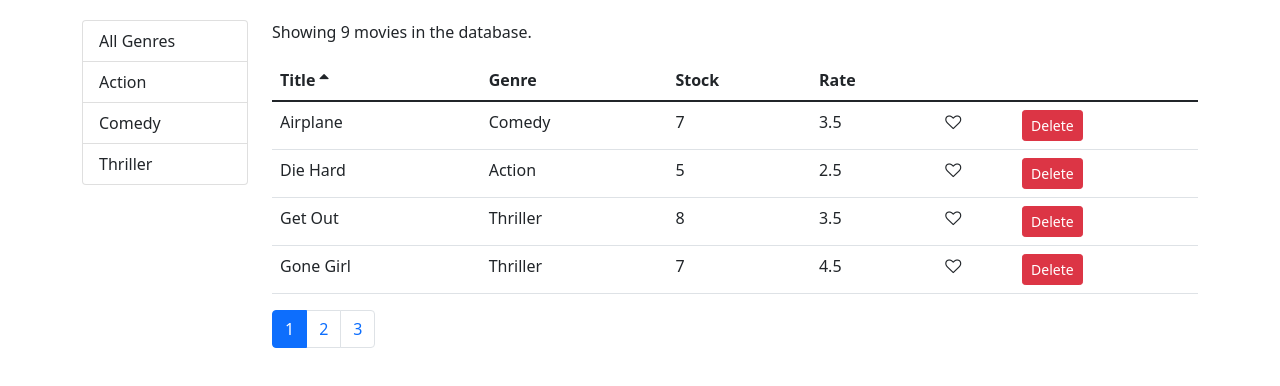
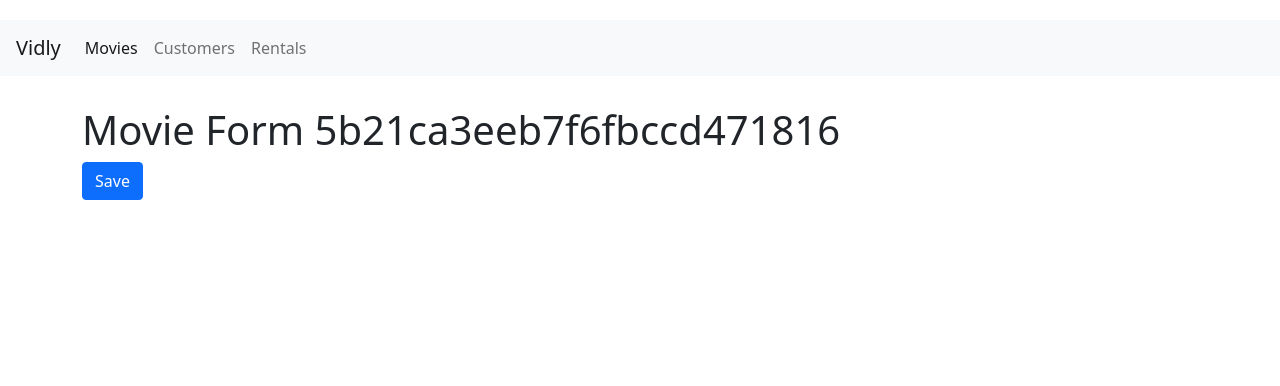
Before and after one commit to Roy-Gal-Git/Vidly-Project, a React (Create React App) app in the folder Frontend/vidly/: page /movies/5b21ca3eeb7f6fbccd471816 in a window 1280 px wide. Shown: the top 386 px of the page. Built offline with nearby package versions, Linux system fonts and the light colour scheme.

Commit message:
Add routing and navbar

```diff
--- a/Frontend/vidly/package.json
+++ b/Frontend/vidly/package.json
@@ -12,6 +12,7 @@
     "prop-types": "^15.8.0",
     "react": "^17.0.2",
     "react-dom": "^17.0.2",
+    "react-router-dom": "^4.3.1",
     "react-scripts": "5.0.0",
     "web-vitals": "^2.1.2"
   },
--- a/Frontend/vidly/src/App.js
+++ b/Frontend/vidly/src/App.js
@@ -1,13 +1,39 @@
 import React, { Component } from "react";
+import { Route, Redirect, Switch } from "react-router-dom";
 import Movies from "./components/movies";
+import Customers from "./components/customers";
+import Rentals from "./components/rentals";
+import MovieForm from "./components/movieForm";
+import NotFound from "./components/notFound";
+import NavBar from "./components/common/navBar";
 import "./App.css";
 
 class App extends Component {
   render() {
     return (
-      <main className="container">
-        <Movies />
-      </main>
+      <React.Fragment>
+        <NavBar
+          data={{
+            brand: "Vidly",
+            buttons: [
+              { name: "Movies", path: "/movies" },
+              { name: "Customers", path: "/customers" },
+              { name: "Rentals", path: "/rentals" },
+            ],
+          }}
+        />
+        <main className="container">
+          <Switch>
+            <Route path="/movies/:id" component={MovieForm}></Route>
+            <Route path="/movies" component={Movies}></Route>
+            <Route path="/customers" component={Customers}></Route>
+            <Route path="/rentals" component={Rentals}></Route>
+            <Route path="/not-found" component={NotFound}></Route>
+            <Redirect from="/" exact to="/movies" />
+            <Redirect to="/not-found" />
+          </Switch>
+        </main>
+      </React.Fragment>
     );
   }
 }
--- /dev/null
+++ b/Frontend/vidly/src/components/common/navBar.jsx
@@ -0,0 +1,35 @@
+import React from "react";
+import { Link, NavLink } from "react-router-dom";
+const NavBar = ({ data }) => {
+  return (
+    <nav className="navbar navbar-expand-lg navbar-light bg-light">
+      <Link className="navbar-brand ms-3" to="/">
+        {data.brand}
+      </Link>
+      <button
+        className="navbar-toggler"
+        type="button"
+        data-toggle="collapse"
+        data-target="#navbarNavAltMarkup"
+        aria-controls="navbarNavAltMarkup"
+        aria-expanded="false"
+        aria-label="Toggle navigation"
+      >
+        <span className="navbar-toggler-icon"></span>
+      </button>
+      <div className="collapse navbar-collapse" id="navbarNav">
+        <ul className="navbar-nav">
+          {data.buttons.map((button) => (
+            <li key={button.name} className="nav-item">
+              <NavLink className="nav-link" to={button.path}>
+                {button.name}
+              </NavLink>
+            </li>
+          ))}
+        </ul>
+      </div>
+    </nav>
+  );
+};
+
+export default NavBar;
--- a/Frontend/vidly/src/components/common/tableBody.jsx
+++ b/Frontend/vidly/src/components/common/tableBody.jsx
@@ -4,6 +4,11 @@
 class TableBody extends Component {
   createKey = (item, column) => {
     return item._id + (column.label || column.key);
+  };
+
+  renderCell = (item, column) => {
+    if (column.content) return column.content(item);
+    return _.get(item, column.path);
   };
 
   render() {
@@ -15,7 +20,7 @@
           <tr key={item._id}>
             {columns.map((column) => (
               <td key={this.createKey(item, column)}>
-                {_.get(item, column.path) || column.content(item)}
+                {this.renderCell(item, column)}
               </td>
             ))}
           </tr>
--- /dev/null
+++ b/Frontend/vidly/src/components/customers.jsx
@@ -0,0 +1,7 @@
+import React from "react";
+
+const Customers = () => {
+  return <h1>Customers</h1>;
+};
+
+export default Customers;
--- /dev/null
+++ b/Frontend/vidly/src/components/movieForm.jsx
@@ -0,0 +1,17 @@
+import React from "react";
+
+const MovieForm = ({ match, history }) => {
+  return (
+    <div>
+      <h1>Movie Form {match.params.id}</h1>
+      <button
+        onClick={() => history.push("/movies")}
+        className="btn btn-primary"
+      >
+        Save
+      </button>
+    </div>
+  );
+};
+
+export default MovieForm;
--- a/Frontend/vidly/src/components/moviesTable.jsx
+++ b/Frontend/vidly/src/components/moviesTable.jsx
@@ -1,10 +1,17 @@
 import React, { Component } from "react";
 import Like from "./common/like";
 import Table from "./common/table";
+import { Link } from "react-router-dom";
 
 class MoviesTable extends React.Component {
   columns = [
-    { label: "Title", path: "title" },
+    {
+      label: "Title",
+      path: "title",
+      content: (movie) => (
+        <Link to={`/movies/${movie._id}`}>{movie.title}</Link>
+      ),
+    },
     { label: "Genre", path: "genre.name" },
     { label: "Stock", path: "numberInStock" },
     { label: "Rate", path: "dailyRentalRate" },
--- /dev/null
+++ b/Frontend/vidly/src/components/notFound.jsx
@@ -0,0 +1,7 @@
+import React from "react";
+
+const NotFound = () => {
+  return <h1>404 - Not Found!</h1>;
+};
+
+export default NotFound;
--- /dev/null
+++ b/Frontend/vidly/src/components/rentals.jsx
@@ -0,0 +1,7 @@
+import React from "react";
+
+const Rentals = () => {
+  return <h1>Rentals</h1>;
+};
+
+export default Rentals;
--- a/Frontend/vidly/src/index.css
+++ b/Frontend/vidly/src/index.css
@@ -16,3 +16,7 @@
 .clickable {
   cursor: pointer;
 }
+
+.navbar {
+  margin-bottom: 30px;
+}
```
Also changed, not shown: Frontend/vidly/src/index.js (+11 -12 lines), 1 other file (tests, documents, lock files or other folders).
